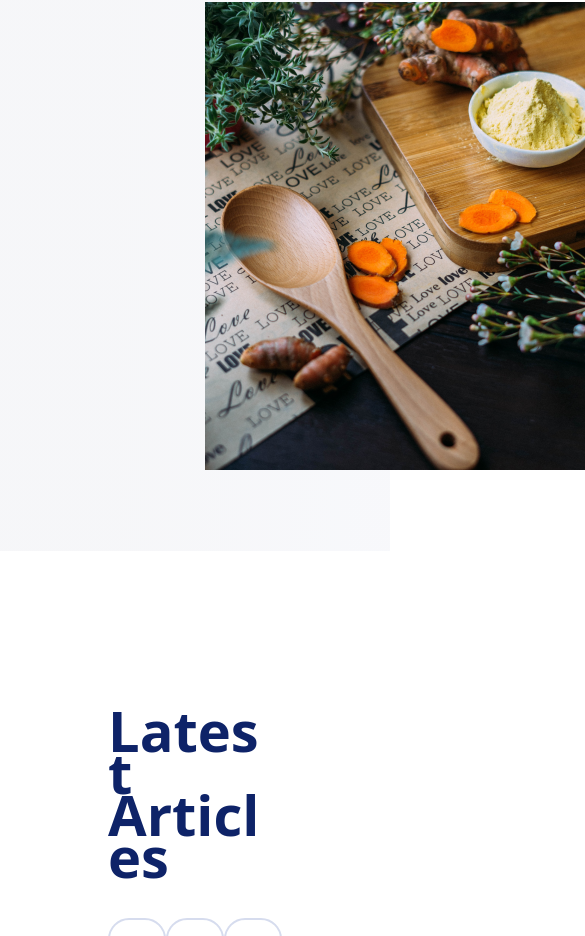
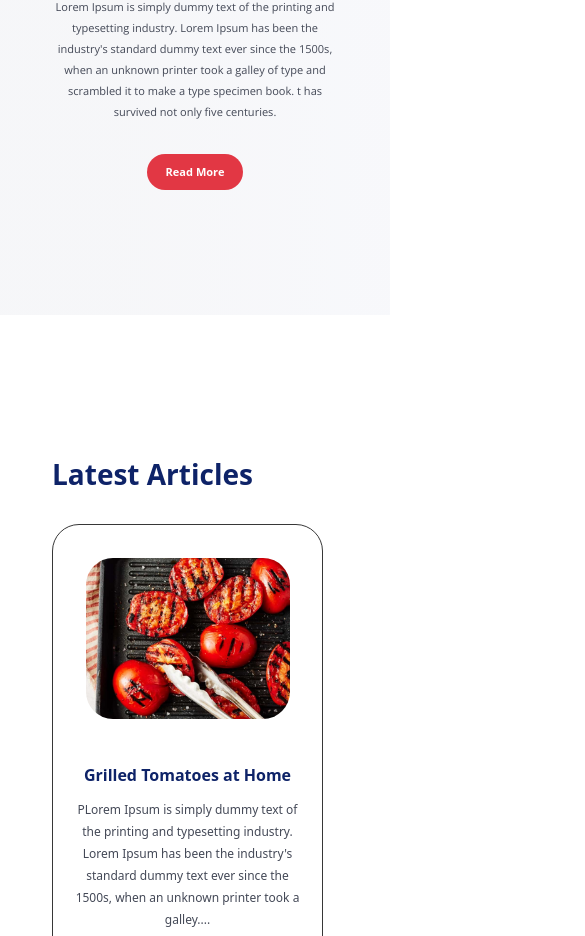
Before and after one commit to mikasa-404/food-blog-page, a React (Create React App) app: page / in a window 390 px wide. Shown: the part 1064-2000 px from the top of the page, 585 px wide, since content can reach past the window. Built offline with nearby package versions, Linux system fonts and the light colour scheme.

Commit message:
about section responsiveness added

```diff
--- a/src/App.js
+++ b/src/App.js
@@ -3,13 +3,15 @@ import './App.css';
 import Home from './components/Home';
 import Articles from './components/Articles';
 import { ChakraProvider } from '@chakra-ui/react'
-import theme from './theme'; // Import your custom theme
 import Footer from './components/Footer';
+import "@fontsource/open-sans"
+import "@fontsource/source-sans-pro"
+import theme from './theme';
 
 
 function App() {
   return (
-    <ChakraProvider  theme={theme}>
+    <ChakraProvider theme={theme} >
     <div className="App">
       <Home/>
       <Articles/>
--- a/src/components/Articles.js
+++ b/src/components/Articles.js
@@ -12,6 +12,7 @@ import 'slick-carousel/slick/slick-theme.css';
 import Slider from 'react-slick'
 import { FaChevronRight } from "react-icons/fa";
 import { FaChevronLeft } from "react-icons/fa6";
+import { useBreakpointValue } from '@chakra-ui/react'
 
 
 
@@ -39,23 +40,29 @@ const data=[
   },
 ]
 const BlogCard=({imageUrl, heading})=>{
+  const data=useBreakpointValue({
+    md:"PLorem Ipsum is simply dummy text of the printing and typesetting industry. Lorem Ipsum has been the industry's standard...",
+    base:"PLorem Ipsum is simply dummy text of the printing and typesetting industry. Lorem Ipsum has been the industry's standard dummy text ever since the 1500s, when an unknown printer took a galley....",
+  })
   return(
-    <Card  maxW="381px" border="2px" m="0" borderColor="rgba(147, 162, 211, 0.38)" borderRadius="21px">
+    <Card width={{base:"271px",md:"381px"}} border="1px" borderColor={{base:"#373737",md:"rgba(147, 162, 211, 0.38)"}} borderRadius={{base:"27px",md:"21px"}}>
     <CardBody>
-      <Image m="27px" src={imageUrl} alt="card-img" borderRadius="21px"/>
-      <Flex margin="42px 40px" flexDirection={"column"} textAlign="left">
-      <Heading fontWeight={700} fontSize={"21px"} lineHeight={"27px"} color={"#0E2368"}>{heading}</Heading>
-      <Text marginTop="14px" fontWeight={400} fontSize={"15px"} lineHeight={"27px"} color="#444957">PLorem Ipsum is simply dummy text of the printing and typesetting industry. Lorem Ipsum has been the industry's standard...</Text>
+      <Image m={{base:"33px",md:"27px"}} src={imageUrl} alt="card-img" borderRadius={{base:"27px",md:"21px"}} width={{base:"204px",md:"326px"}}/>
+      <Flex margin={{base:"39px 20px",md:"42px 40px"}} flexDirection={"column"} textAlign={{base:"center",md:"left"}}>
+      <Heading fontWeight={700} fontSize={{base:"16px",md:"21px"}} lineHeight={{base:"35px",md:"27px"}} color={"#0E2368"}>{heading}</Heading>
+      <Text marginTop={{base:"6px",md:"14px"}} fontWeight={400} fontSize={{base:"12px",md:"15px"}} lineHeight={{base:"22px",md:"27px"}} color="#444957">{data}</Text>
       <Button
-          color="#424961"
+          margin={"auto"}
+          color={{base:"#373737",md:"#424961"}}
           variant="outline"
-          borderRadius="21px"
-          padding="3px 26px"
-          fontSize="16.44px"
-          lineHeight="35.59px"
+          borderRadius={{base:"27px",md:"21px"}}
+          padding={{base:"4px 33px",md:"3px 26px"}}
+          fontSize={{base:"11px",md:"16.44px"}}
+          lineHeight={{base:"46px",md:"35.59px"}}
           fontWeight={600}
-          marginRight={"164px"}
-          marginTop={"27.41px"}
+          marginRight={{md:"164px"}}
+          marginTop={{base:"26px",md:"27.41px"}}
+          width={{base:"118px"}}
         >
           Read More
         </Button>
@@ -65,25 +72,36 @@ const BlogCard=({imageUrl, heading})=>{
   )
 }
 const Articles = () => {
-  const settings = {
+  const mediumSettings = {
     dots: false,
     infinite: true,
     speed: 500,
     slidesToShow: 3,
     slidesToScroll: 3,
   };
+  const baseSettings = {
+    dots: false,
+    infinite: true,
+    speed: 500,
+    slidesToShow: 1,
+    slidesToScroll: 1,
+  };
+  const settings = useBreakpointValue({
+    base: baseSettings,
+    md: mediumSettings,
+  });
   const slider = React.useRef(null);
   const [currentSlide, setCurrentSlide]=useState(1)
   return (
-    <Box margin={"108px"} mt="158px" mb="64px">
+    <Box margin={{base:"52px",md:"108px"}} mt={{base:"132px",md:"158px"}} mb={{base:"31px",md:"64px"}}>
       <Heading
       fontWeight={600}
-      fontSize={"56px"}
-      lineHeight={"42px"}
+      fontSize={{base:"28px",md:"56px"}}
+      lineHeight={{base:"54px",md:"42px"}}
       color="#0E2368"
-      mt="158px"
-      mb="41px"
+      mb={{base:"23px",md:"41px"}}
       >Latest Articles</Heading>
+
       <Slider  ref={slider} {...settings} >
       {data.map((card, index) => (
         <Box key={index}>
--- a/src/components/Home.js
+++ b/src/components/Home.js
@@ -12,29 +12,40 @@ import img1 from "../assets/Group 289.png";
 import img2 from "../assets/Vector 1.png";
 import img3 from "../assets/Screenshot_669 1.png";
 import img4 from "../assets/girl (lp).png";
+import "@fontsource/poppins";
 
 const Home = () => {
   return (
     <Box>
-      <Flex flexDirection={{base:"column-reverse", md:"row"}} textAlign={{base:"center",md:"left"}} justifyContent={{base:"start", md:"space-between"}}>
+      <Flex
+        flexDirection={{ base: "column-reverse", md: "row" }}
+        textAlign={{ base: "center", md: "left" }}
+        justifyContent={{ base: "start", md: "space-between" }}
+      >
         <Box
           position="relative"
           margin={0}
-          marginLeft={{ md:"6.25em"}}
-          marginX={{base:"auto"}}
-          marginTop={{base:"3.94em",md:"2.06em"}}
-          width={{base:"15em",md:"25em"}}
+          marginLeft={{ md: "6.25em" }}
+          marginX={{ base: "auto" }}
+          marginTop={{ base: "3.94em", md: "2.06em" }}
+          width={{ base: "15em", md: "25em" }}
         >
-          <Image src={img3} height="83px" width="107px" display={{ base: "none", md: "block" }} />
+          <Image
+            src={img3}
+            height="83px"
+            width="107px"
+            display={{ base: "none", md: "block" }}
+          />
 
           <Heading
-            marginTop={{base:"75px",md:"111px"}}
-            fontSize={{base:"2.38rem", md:"3.88rem"}}
-            lineHeight={{base:"2.88rem", md:"4.31rem"}}
+            marginTop={{ base: "75px", md: "111px" }}
+            fontSize={{ base: "2.38rem", md: "3.88rem" }}
+            lineHeight={{ base: "2.88rem", md: "4.31rem" }}
             fontWeight={700}
             padding={0}
             width="100%"
             color="#0E2368"
+            fontFamily={""}
           >
             Discover the{" "}
             <Text as="span" color="#E23744">
@@ -44,10 +55,10 @@ const Home = () => {
           </Heading>
 
           <Text
-            marginTop={{base:"1.31em",md:"1.69em"}}
+            marginTop={{ base: "1.31em", md: "1.69em" }}
             fontWeight="400"
-            fontSize={{base:"0.7rem",md:"1.03rem"}}
-            lineHeight={{base:"1.31em", md:"1.69em"}}
+            fontSize={{ base: "0.7rem", md: "1.03rem" }}
+            lineHeight={{ base: "1.31em", md: "1.69em" }}
             color="#444957"
           >
             Naturally made Healthcare Products for the better care & support of
@@ -57,11 +68,11 @@ const Home = () => {
             color="white"
             backgroundColor="#E23744"
             variant="solid"
-            borderRadius={{base:"1.88em",md:"2.13em"}}
-            padding={{base:"0.75em 1.88em",md:"0.88em 2.13em"}}
-            marginTop={{base:"1.75em",md:"2.56em"}}
-            fontSize={{base:"0.77rem",md:"1.13rem"}}
-            lineHeight={{base:"2em",md:"2.25em"}}
+            borderRadius={{ base: "1.88em", md: "2.13em" }}
+            padding={{ base: "0.75em 1.88em", md: "0.88em 2.13em" }}
+            marginTop={{ base: "1.75em", md: "2.56em" }}
+            fontSize={{ base: "0.77rem", md: "1.13rem" }}
+            lineHeight={{ base: "2em", md: "2.25em" }}
             fontWeight={600}
           >
             Explore Now
@@ -73,15 +84,15 @@ const Home = () => {
           <Image
             src={img1}
             alt="food-bg"
-            width={{base:"23.63em", md:"45.94em"}}
-            height={{ base:"25.88em",md:"50.25em"}}
+            width={{ base: "23.63em", md: "45.94em" }}
+            height={{ base: "25.88em", md: "50.25em" }}
             margin={0}
           />
           <Image
             src={img2}
             alt="Overlay Image"
-            width={{base:"23.44em",md:"47.63em"}}
-            height={{base:"26.63em",md:"52.44em"}}
+            width={{ base: "23.44em", md: "47.63em" }}
+            height={{ base: "26.63em", md: "52.44em" }}
             position="absolute"
             top="0"
             right={0}
@@ -90,18 +101,17 @@ const Home = () => {
             color="#FFFFFF"
             variant="outline"
             position="absolute"
-            borderRadius={{base:"1.31rem"}}
-            padding={{base:"0.25em 2.06em",md:"0.19em 1.25em"}}
-            top={{base:"1.13em",md:"2em"}}
-            right={{base:"1.16em",md:"2.56em"}}
-            fontSize={{base:"0.69em",md:"1rem"}}
-            lineHeight={{base:"2.88em",md:"2.25rem"}}
+            borderRadius={{ base: "1.31rem" }}
+            padding={{ base: "0.25em 2.06em", md: "0.19em 1.25em" }}
+            top={{ base: "1.13em", md: "2em" }}
+            right={{ base: "1.16em", md: "2.56em" }}
+            fontSize={{ base: "0.69em", md: "1rem" }}
+            lineHeight={{ base: "2.88em", md: "2.25rem" }}
             fontWeight={600}
           >
             Get in Touch
           </Button>
         </Box>
-
       </Flex>
 
       {/* about section */}
@@ -109,20 +119,28 @@ const Home = () => {
         align="center"
         justify="space-between"
         bgGradient="linear(to-r, rgba(30, 42, 93, 0.04) 30.91%, rgba(48, 62, 130, 0.04) 64.79%, rgba(60, 80, 157, 0.04) 91.94%)"
-        marginTop="186px"
+        marginTop={{ base: "4em", md: "11.63em" }}
+        height={{base:"516px",md:"467px"}}
       >
-        <Image src={img4} height="468px" width="384px" marginLeft="205px" />
+        <Image
+          src={img4}
+          height="468px"
+          width="384px"
+          marginLeft="12.81em"
+          display={{ base: "none", md: "block" }}
+        />
         <Flex
           flexDirection="column"
-          marginRight="205px"
-          marginX="107px"
-          marginLeft="200px"
-          width="447px"
-          textAlign={"left"}
+          marginX={{base:"3.13em"}}
+          marginLeft={{md:"12.5em"}}
+          marginRight={{md:"12.75em"}}
+          my={{base:"8.75em", md:"6.69em"}}
+          width={{base:"100%",md:"27.94em"}}
+          textAlign={{ base: "center", md: "left" }}
         >
           <Text
-            fontSize="45px"
-            lineHeight="27px"
+            fontSize={{base:"1.63rem",md:"2.81rem"}}
+            lineHeight={{base:"2.19em",md:"1.69em"}}
             fontWeight={600}
             padding={0}
             color="#0E2368"
@@ -130,11 +148,13 @@ const Home = () => {
             About Us
           </Text>
           <Text
-            fontSize="15px"
+            fontSize={{base:"0.69rem", md:"15px"}}
             fontWeight="400"
-            lineHeight="27px"
-            marginTop="27.41px"
+            lineHeight={{base:"21px",md:"27px"}}
+            my={"21px"}
+            marginTop={{base:"1.31em",md:"27.41px"}}
             color="#444957"
+            fontFamily={"Open Sans"}
           >
             Lorem Ipsum is simply dummy text of the printing and typesetting
             industry. Lorem Ipsum has been the industry's standard dummy text
@@ -143,16 +163,18 @@ const Home = () => {
             only five centuries.
           </Text>
           <Button
+            margin={"auto"}
+            ml={{md:"0"}}
             color="white"
             backgroundColor="#E23744"
             variant="solid"
-            borderRadius="21px"
-            padding="3px 26px"
-            marginTop="21px"
-            fontSize="16px"
+            borderRadius={{base:"1.69em",md:"1.31em"}}
+            padding={{md:"0.19em 1.63em"}}
+            marginTop={{base:"1em",md:"21px"}}
+            fontSize={{base:"0.69rem", md:"1rem"}}
             lineHeight="36px"
             fontWeight={600}
-            width={"132px"}
+            width={{base:"96px",md:"132px"}}
           >
             Read More
           </Button>
```
